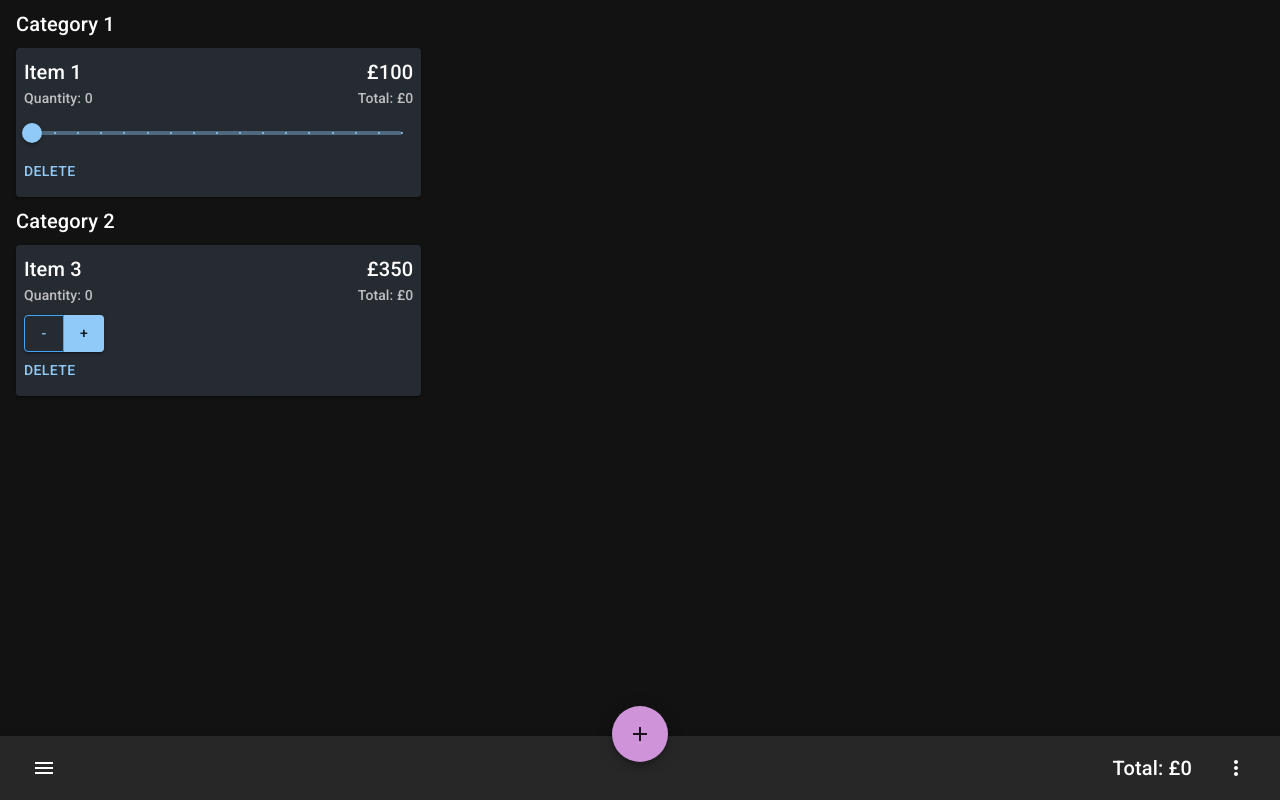
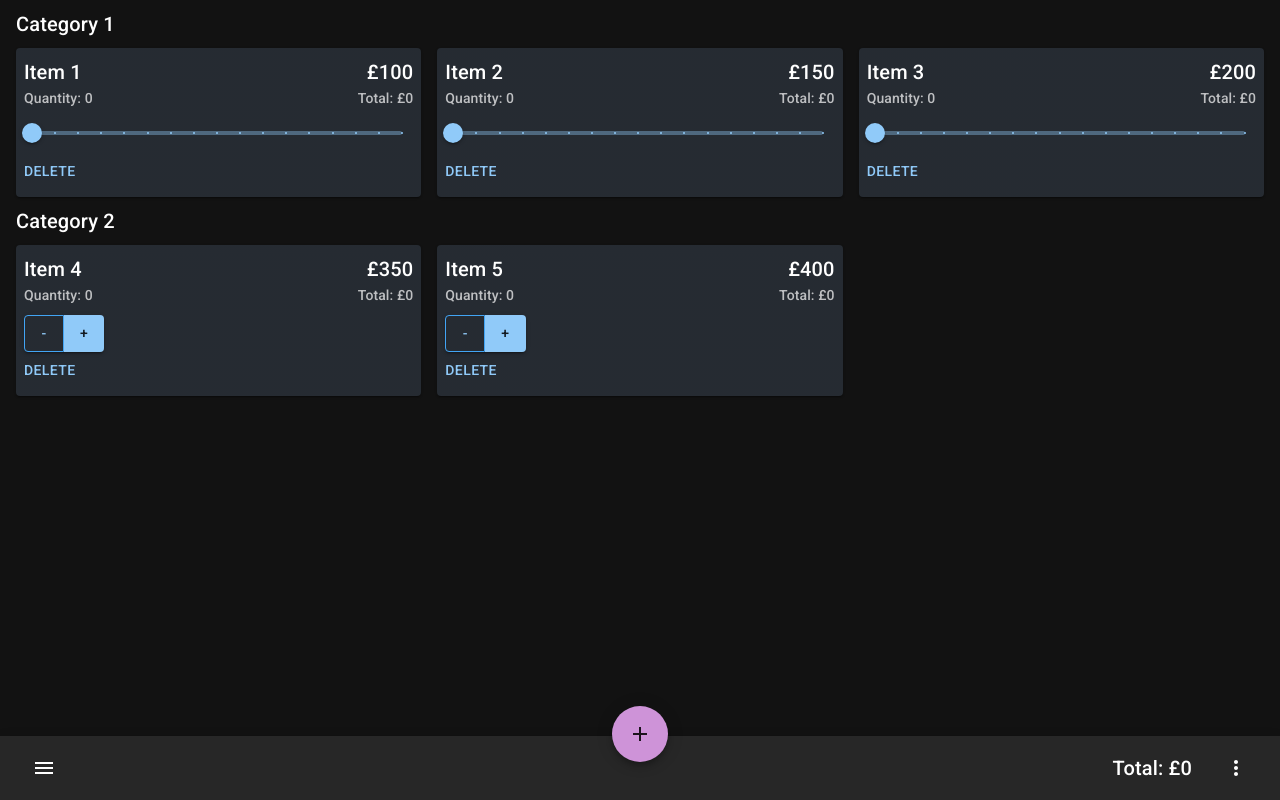
Before and after one commit to JakeFTW/item-calculator, a React (Create React App) app: page / in a window 1280 px wide. Built offline with nearby package versions, Linux system fonts and the light colour scheme.

Commit message:
Added categories and delete function.

```diff
--- a/src/webparts/components/Calculator.tsx
+++ b/src/webparts/components/Calculator.tsx
@@ -26,12 +26,32 @@ const initialItems: Item[] = [
     total: 0,
     style: "slider",
     category: "cat1",
-    display: false,
+    display: true,
   },
   {
     id: 2,
     name: "Item 3",
+    price: 200,
+    amount: 0,
+    total: 0,
+    style: "slider",
+    category: "cat1",
+    display: true,
+  },
+  {
+    id: 3,
+    name: "Item 4",
     price: 350,
+    amount: 0,
+    total: 0,
+    style: "button",
+    category: "cat2",
+    display: true,
+  },
+  {
+    id: 4,
+    name: "Item 5",
+    price: 400,
     amount: 0,
     total: 0,
     style: "button",
```
Also changed, not shown: src/webparts/components/dist/Calculator.js.
